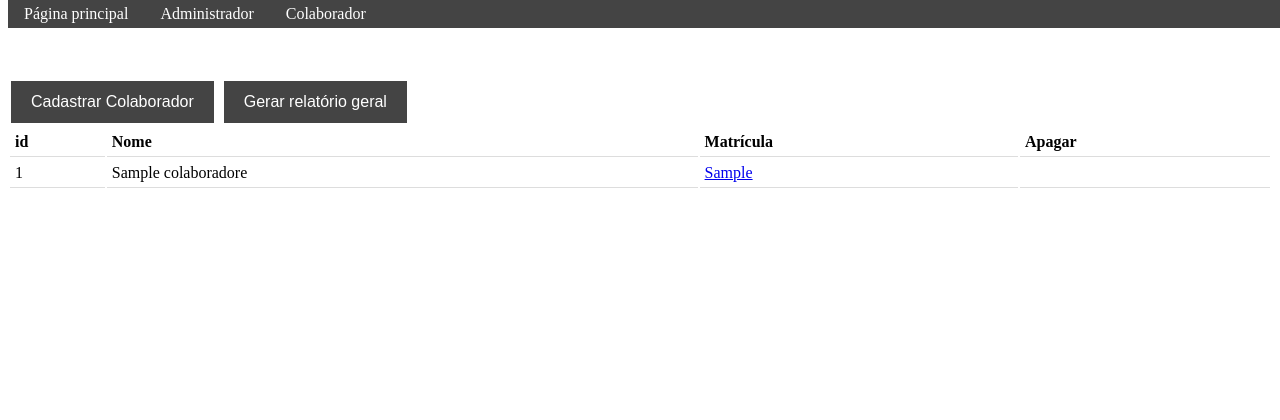
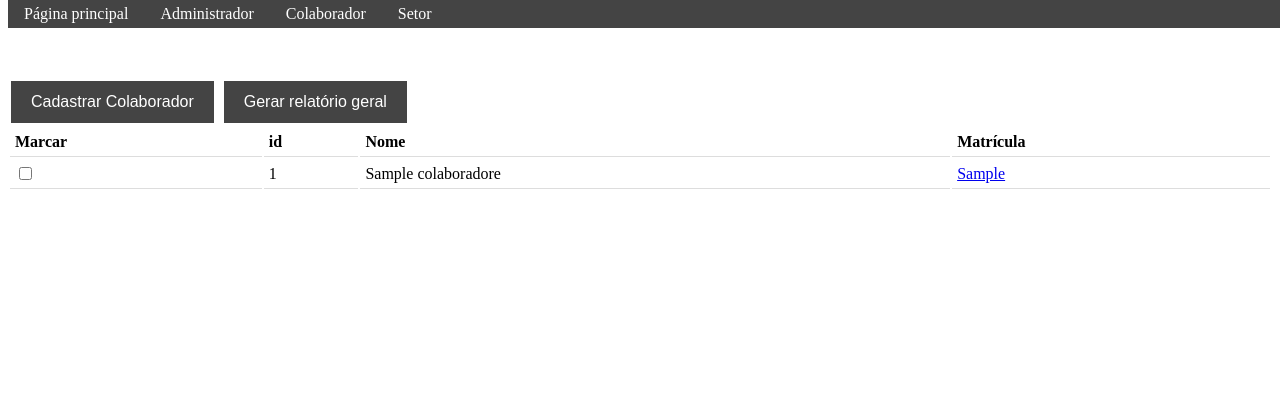
Before and after one commit to richmont/Controle_Entrada_Saida, a PHP site: page /adm/Colaborador.php in a window 1280 px wide. Shown: the top 420 px of the page. Run offline with PHP 8.4, Linux system fonts and the light colour scheme; tables that the repository leaves empty or names only in its code hold one stand-in row (values such as "Sample post").

Commit message:
Preparando atualização para setores
Checkbox para marcar múltiplos colaboradores e cadastrá-los em setor, ou qualquer alteração futura.

```diff
--- a/adm/Colaborador.php
+++ b/adm/Colaborador.php
@@ -44,10 +44,11 @@ ao lado de cada nome, um botão para apagar cadastro
 		<input type='hidden' name='id_colaborador' id="valor_form_apagar" value=''>
 			    <table>
 			    <tr>
+					<th>Marcar</th>
 				    <th>id</th>
 				    <th>Nome</th>
 				    <th>Matrícula</th>
-				    <th>Apagar</th>
+				    <!--<th>Apagar</th> -->
 			    </tr>
 			<?php
 			/**
@@ -58,6 +59,7 @@ ao lado de cada nome, um botão para apagar cadastro
 			if($lista != NULL){
 				foreach ($lista as $coluna) {
 					echo "<tr>
+						<td><input type=checkbox id='checkbox_matricula' name ='checkbox_matricula[]' value = ".$coluna["matricula"].">
 						<td>" . $coluna['id_colaborador'] . "</td>
 						<td>" . $coluna['nome'] . "</td>
 						<td><a href='gerar_relatorio.php?matricula=000".$coluna['matricula']."'>" . $coluna['matricula'] . "</a></td>";
@@ -65,13 +67,13 @@ ao lado de cada nome, um botão para apagar cadastro
 						$id = $coluna['id_colaborador'];
 
 			    	# botão que, ao mesmo tempo, altera o valor do elemento oculto com a id do colaborador clicado, pergunta ao usuário se tem certeza que quer apagar, e submete o formulário.
-			    	echo "
-			    	<td>
-				    	<input type='hidden' type='button' value='Apagar' onclick="
-				    	. "\" mudaValueApagarColab(" . $id . "); submitOnClick(confirmarApagarColab('form_apagar_colab'),'form_apagar_colab') \"" .
-				    	"></input>
+			    	#echo "
+			    	#"<td>
+				    #	<input type='hidden' type='button' value='Apagar' onclick="
+				    #	. "\" mudaValueApagarColab(" . $id . "); submitOnClick(confirmarApagarColab('form_apagar_colab'),'form_apagar_colab') \"" .
+				    #	"></input>";
 
-				    	</tr>";
+				    	echo "</tr>";
 				}
 			} else {
 				echo "Tabela vazia, favor cadastrar colaboradores";
--- a/static/cabecalho_adm.php
+++ b/static/cabecalho_adm.php
@@ -3,7 +3,8 @@
 	<ul>
 	  <li><a href="/Controle_Entrada_Saida/index.php">Página principal</a></li>
 	  <li><a href="/Controle_Entrada_Saida/adm/index.php">Administrador</a></li>
-	  <li><a href="/Controle_Entrada_Saida/adm/colaborador.php">Colaborador</a></li>
+	  <li><a href="/Controle_Entrada_Saida/adm/Colaborador.php">Colaborador</a></li>
+	  <li><a href="/Controle_Entrada_Saida/adm/Setor.php">Setor</a></li>
 	  <!--<li><a href="/Controle_Entrada_Saida/adm/relatorios.php">Relatórios</a></li>-->
 	</ul>
 </div>
```
Also changed, not shown: adm/Setor.php (added, +17 -0 lines).
